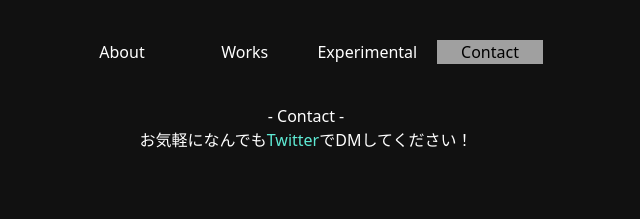
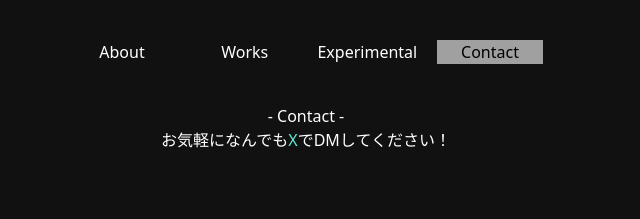
Before and after one commit to W0NYV/W0NYV.github.io, a React (Create React App) app: page / in a window 1280 px wide. Both pictures are taken after a click on the button "Contact". Shown: the top 219 px of the page, without its empty margins (334-974 px from the left). Built offline with nearby package versions, Linux system fonts and the light colour scheme.

Commit message:
Twitter -> X

```diff
--- a/src/Pages/Contact.tsx
+++ b/src/Pages/Contact.tsx
@@ -3,7 +3,7 @@ function Contact() {
   return (
     <div className="Contact">
       <p className="m-auto text-white text-center mt-10">- Contact -</p>
-      <p className="m-auto text-white text-center">お気軽になんでも<a href="https://twitter.com/W0NYV" className="text-teal-300 hover:text-teal-600">Twitter</a>でDMしてください！</p>
+      <p className="m-auto text-white text-center">お気軽になんでも<a href="https://twitter.com/W0NYV" className="text-teal-300 hover:text-teal-600">X</a>でDMしてください！</p>
     </div>
   );
 }
```
